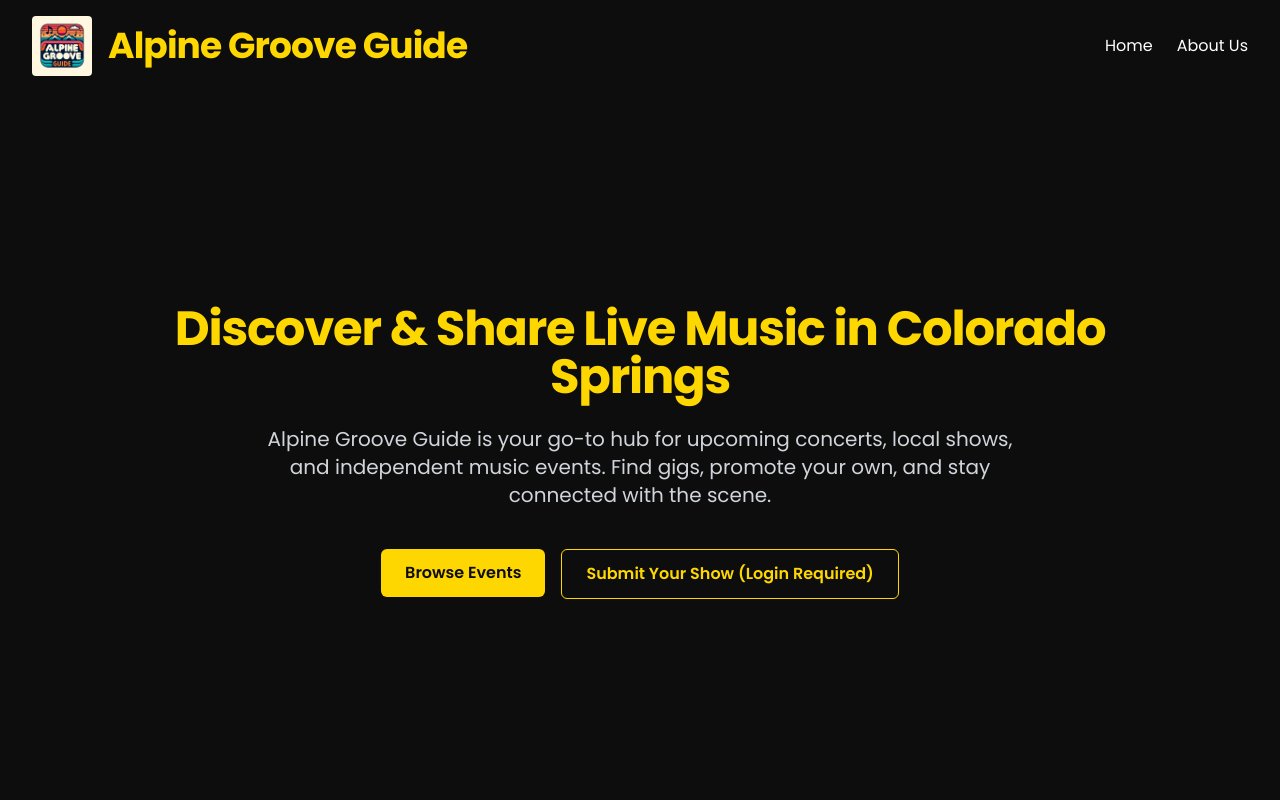
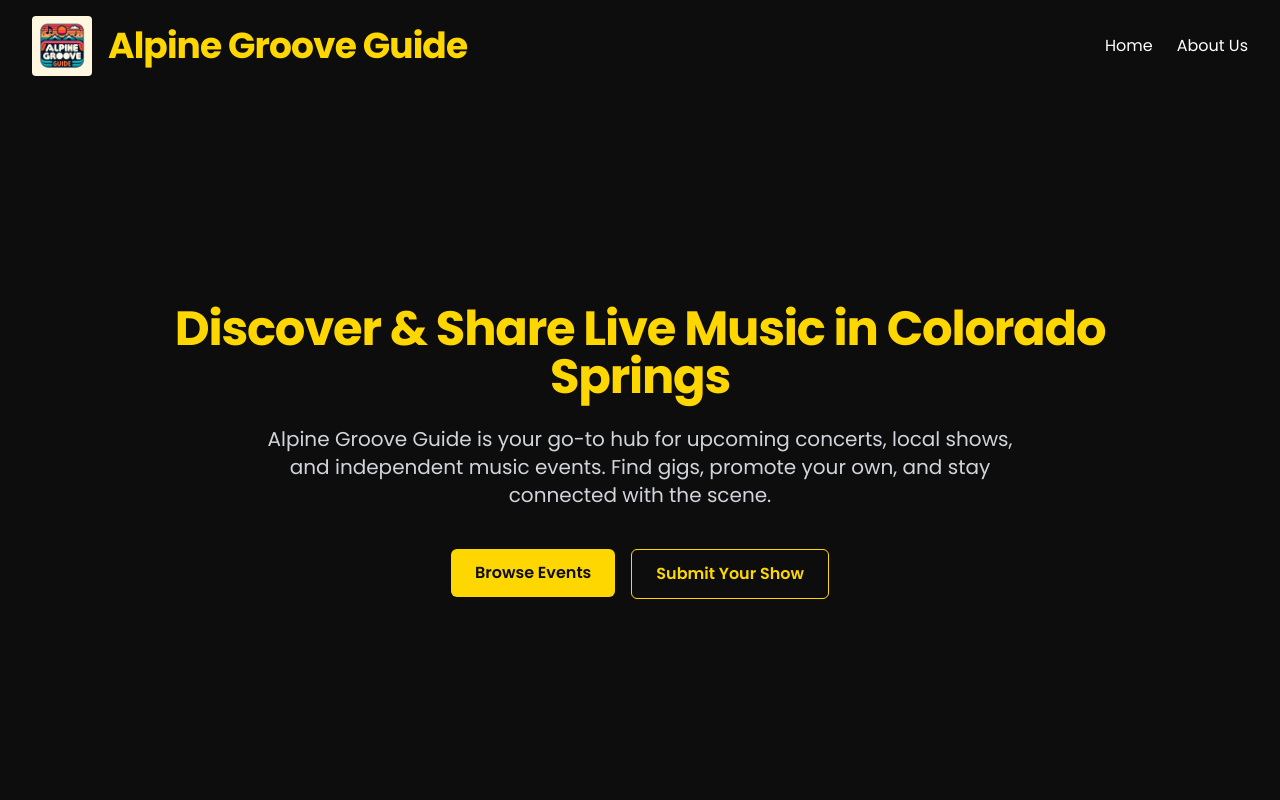
Before and after one commit to rpoole444/cos-livewire-fe, a Next.js app: page / in a window 1280 px wide. Shown: the top 800 px of the page. Built offline with nearby package versions, Linux system fonts and the light colour scheme; no server answers.

Commit message:
add LoginPage

```diff
--- a/src/components/HeroSection.tsx
+++ b/src/components/HeroSection.tsx
@@ -19,19 +19,9 @@ const HeroSection = ({ user, setAuthMode }: { user: any, setAuthMode: (mode: str
             Browse Events
           </button>
         </Link>
-        <Link href="/eventSubmission">
-          <button
-              onClick={() => {
-                if (user) {
-                  window.location.href = "/eventSubmission";
-                } else {
-                  setAuthMode("login");
-                  document.getElementById("auth-section")?.scrollIntoView({ behavior: "smooth" });
-                }
-              }}
-              className="border border-gold text-gold font-semibold py-3 px-6 rounded-md hover:bg-gold hover:text-black transition duration-200 ease-in-out"
-            >
-            Submit Your Show (Login Required)
+        <Link href={user ? "/eventSubmission" : "/login?redirect=/eventSubmission"}>
+          <button className="border border-gold text-gold font-semibold py-3 px-6 rounded-md hover:bg-gold hover:text-black transition duration-200 ease-in-out">
+            Submit Your Show
           </button>
         </Link>
       </div>
--- /dev/null
+++ b/src/pages/LoginPage.tsx
@@ -0,0 +1,28 @@
+import { useRouter } from 'next/router';
+import { useEffect } from 'react';
+import LoginForm from '@/components/login';
+import Header from '@/components/Header';
+import { useAuth } from '@/context/AuthContext';
+
+const LoginPage = () => {
+  const { user } = useAuth();
+  const router = useRouter();
+  const redirect = router.query.redirect as string;
+
+  useEffect(() => {
+    if (user && redirect) {
+      router.push(redirect);
+    }
+  }, [user, redirect]);
+
+  return (
+    <div className="min-h-screen bg-gray-900 text-white">
+      <Header />
+      <div className="flex justify-center items-center py-20">
+        <LoginForm setAuthMode={() => {}} />
+      </div>
+    </div>
+  );
+};
+
+export default LoginPage;
```
